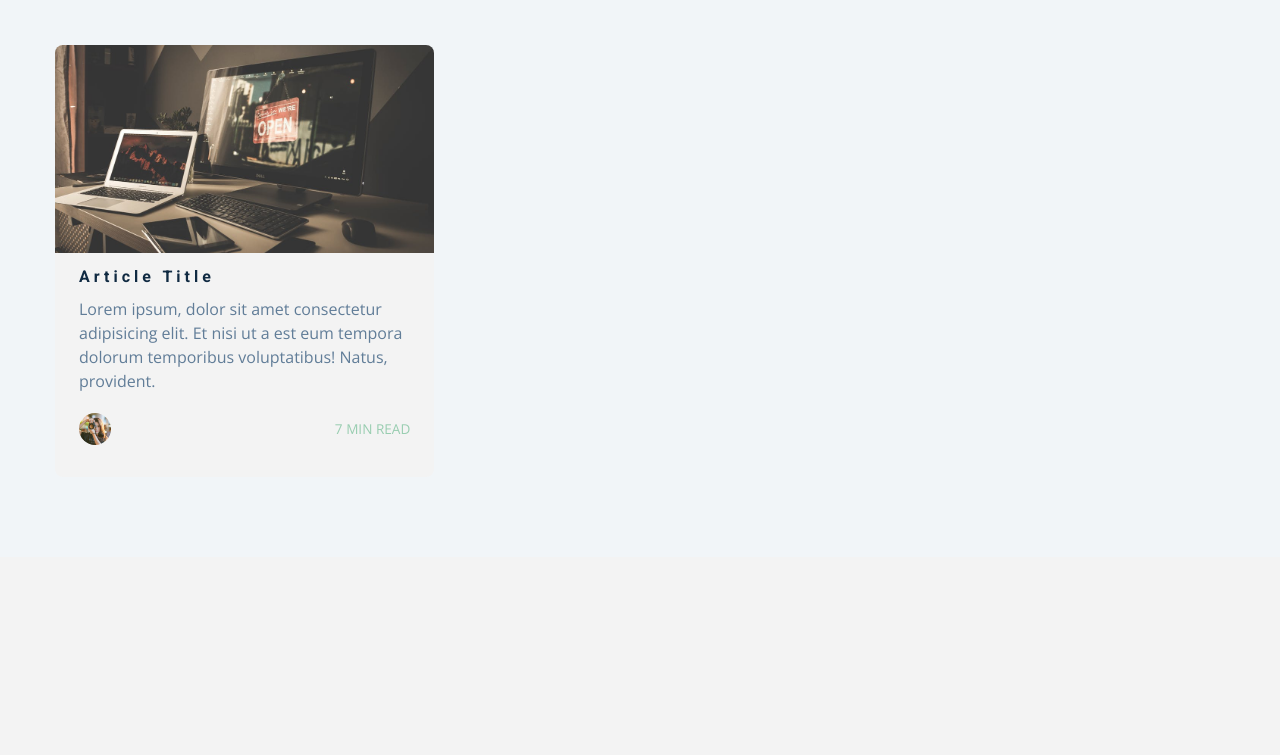
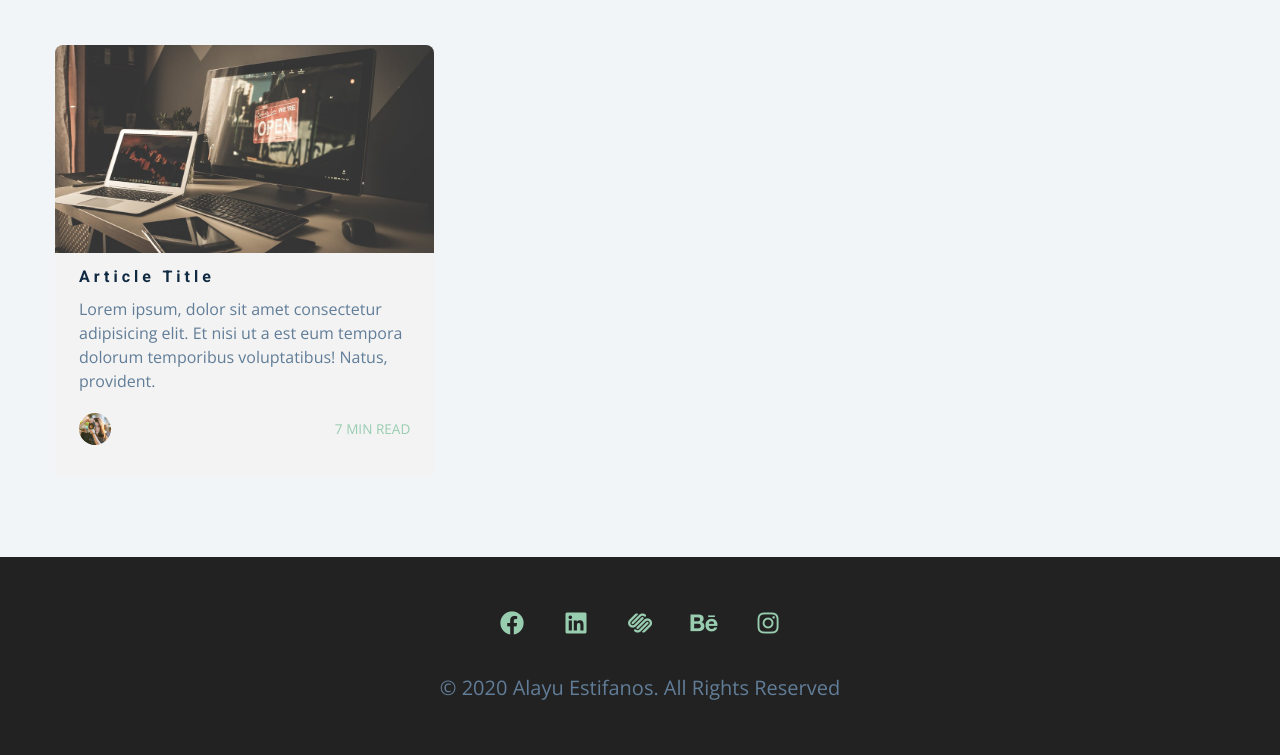
Before and after one commit to alayuestifanos/personal-website, a plain HTML site: page index.html in a window 1280 px wide. Shown: the part 4050-4805 px from the top of the page. Before the commit the page ends 4607 px from the top, so only its background shows below. Drawn offline with nearby package versions, Linux system fonts and the light colour scheme.

Commit message:
Adding the footer and add some javascript nav toggle functionality

```diff
--- a/index.html
+++ b/index.html
@@ -487,5 +487,39 @@
   </div>
 </section>
 <!--end of  blog -->
+ <!-- footer -->
+ <footer class="footer">
+  <!-- social icons -->
+  <ul class="social-icons">
+    <li>
+      <a href="https://www.twitter.com" class="social-icon">
+        <i class="fab fa-facebook"></i>
+      </a>
+    </li>
+    <li>
+      <a href="https://www.twitter.com" class="social-icon">
+        <i class="fab fa-linkedin"></i>
+      </a>
+    </li>
+    <li>
+      <a href="https://www.twitter.com" class="social-icon">
+        <i class="fab fa-squarespace"></i>
+      </a>
+    </li>
+    <li>
+      <a href="https://www.twitter.com" class="social-icon">
+        <i class="fab fa-behance"></i>
+      </a>
+    </li>
+    <li>
+      <a href="https://www.twitter.com" class="social-icon">
+        <i class="fab fa-instagram"></i>
+      </a>
+    </li>
+  </ul>
+
+  <p>&copy; <span id="date"></span> Alayu Estifanos. all rights reserved</p>
+</footer>
+<script src="./js/app.js"></script>
   </body>
 </html>
```
